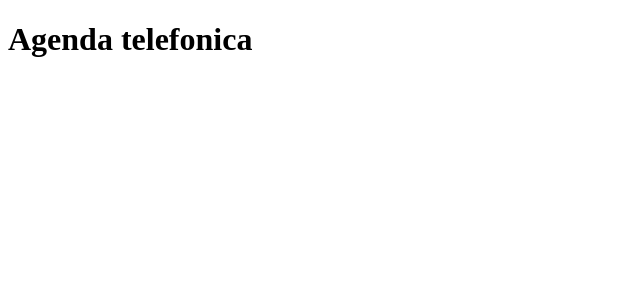
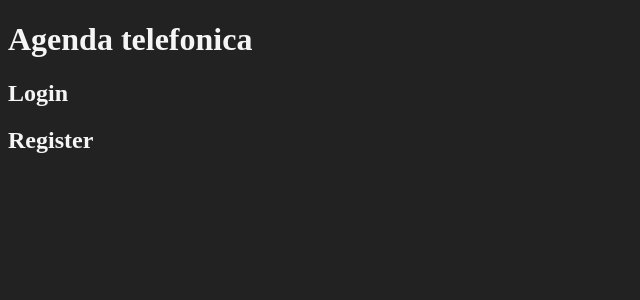
Before and after one commit to HigorAnjos/phonebookApp, a React (Create React App) app: page / in a window 1280 px wide. Shown: the top 300 px of the page, without its empty margins (0-640 px from the left). Built offline with nearby package versions, Linux system fonts and the light colour scheme.

Commit message:
Componentes: login + register

```diff
--- a/package.json
+++ b/package.json
@@ -9,6 +9,7 @@
     "react": "^17.0.2",
     "react-dom": "^17.0.2",
     "react-redux": "^7.2.6",
+    "react-router-dom": "^5.3.0",
     "react-scripts": "5.0.0",
     "redux": "^4.1.2",
     "web-vitals": "^2.1.4"
--- a/public/index.html
+++ b/public/index.html
@@ -1,5 +1,5 @@
 <!DOCTYPE html>
-<html lang="en">
+<html lang="pt-BR">
   <head>
     <meta charset="utf-8" />
     <meta name="viewport" content="width=device-width, initial-scale=1" />
@@ -8,7 +8,6 @@
       name="description"
       content="Web site created using create-react-app"
     />
-    <link rel="apple-touch-icon" href="%PUBLIC_URL%/logo192.png" />
 
     <title>React App</title>
   </head>
--- a/src/App.css
+++ b/src/App.css
@@ -1,3 +1,4 @@
 body {
-
+  background-color: #222;
+  color: whitesmoke;
 }
--- a/src/App.js
+++ b/src/App.js
@@ -1,9 +1,19 @@
 import './App.css';
+import Login from './components/Login/Login'
+import Register from './components/Register/Register'
 
 function App() {
   return (
     <div className="App">
-      <h1> Agenda telefonica </h1>
+        <h1> Agenda telefonica </h1>
+      <main>
+        <section>
+          <Login />
+        </section>
+        <section>
+          <Register />
+        </section>
+      </main>
     </div>
   );
 }
--- /dev/null
+++ b/src/components/Login/Login.jsx
@@ -0,0 +1,11 @@
+import React from 'react';
+
+class Login extends React.Component {
+  render() {
+    return(
+      <h1>Login</h1>
+    );
+  }
+}
+
+export default Login;
--- /dev/null
+++ b/src/components/Register/Register.jsx
@@ -0,0 +1,11 @@
+import React from 'react';
+
+class Register extends React.Component {
+  render() {
+    return(
+      <h1>Register</h1>
+    );
+  }
+}
+
+export default Register;
```
Also changed, not shown: 1 other file (tests, documents, lock files or other folders).
